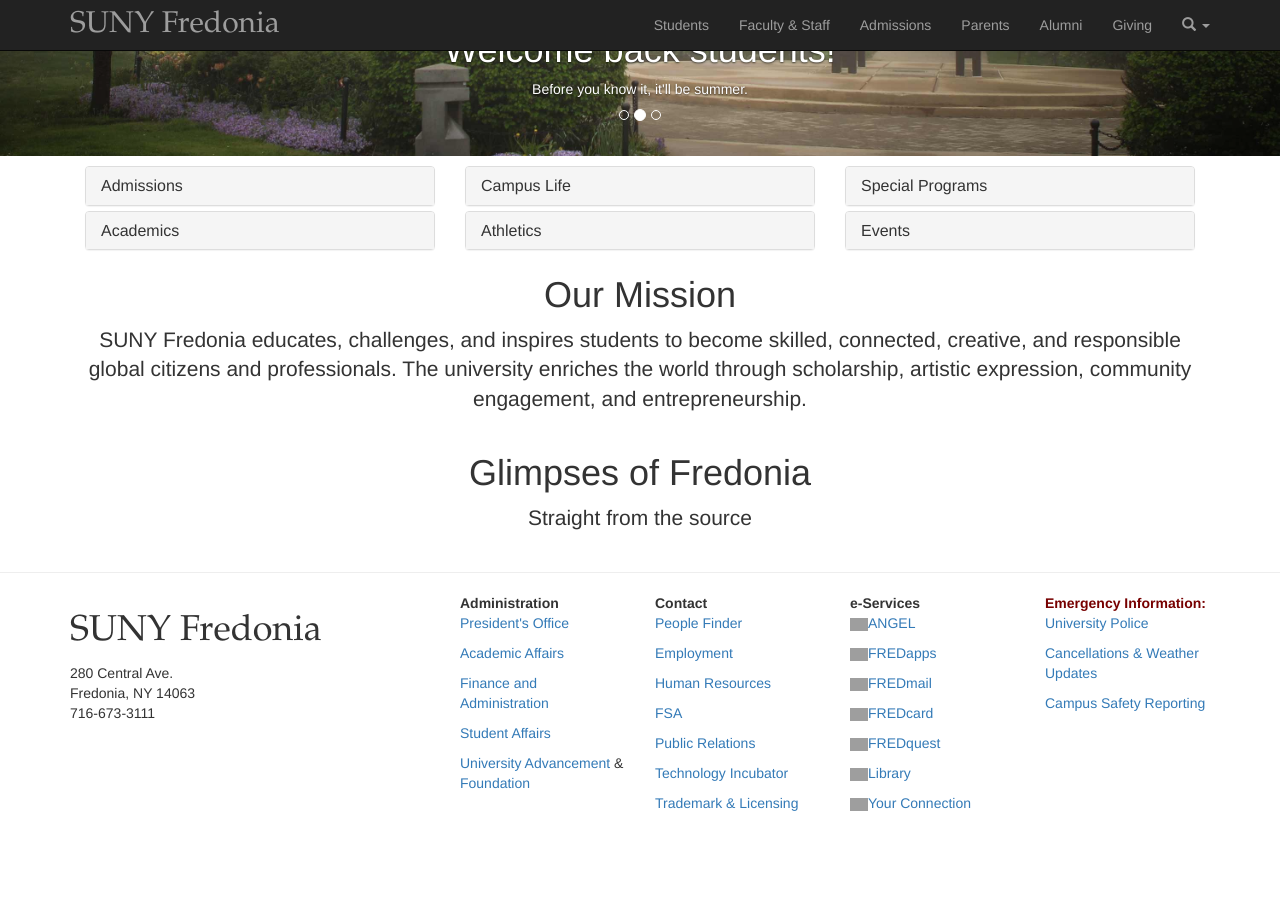
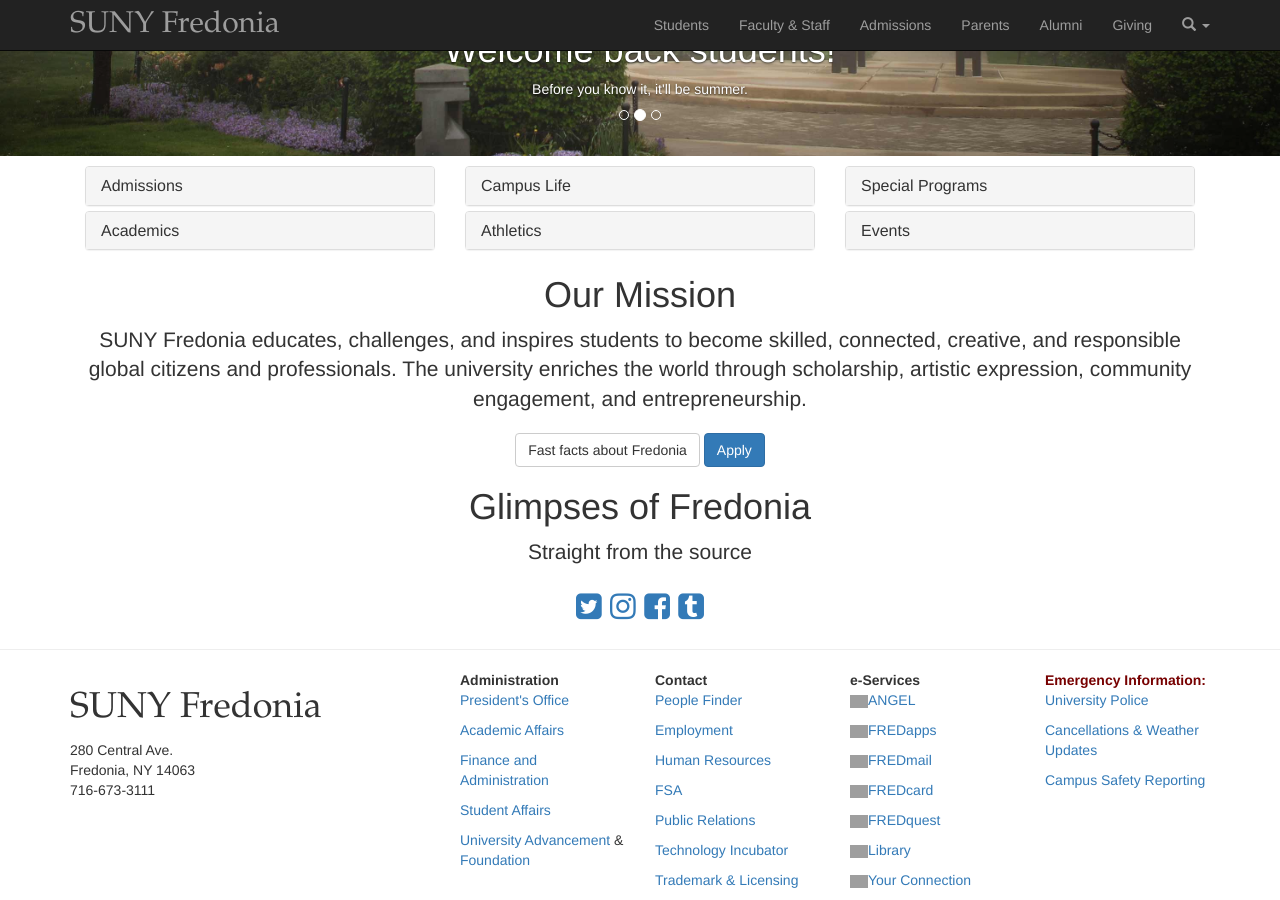
Before and after one commit to andreayaya/homepage, a Jekyll site: the page built from index.html, in a window 1280 px wide and 900 px high, scrolled down 744 px. Built offline with Jekyll 4.4.1, drawn with Linux system fonts in a browser that asks for light colours; nearby versions of some CDN libraries; before the commit the page ends 1567 px from its top, so only the background shows below that; some of the changed lines change nothing that is shown; grey boxes are pictures that could not be loaded.

Commit message:
Updating accourdion menus

```diff
--- /dev/null
+++ b/_includes/academics.html
@@ -0,0 +1,11 @@
+<p><a href="http://www.fredonia.edu/academicaffairs/sites.asp">Departments</a></p>
+<p><a href="http://www.fredonia.edu/catalog/programs">Programs &amp; Degrees</a></p>
+<p><a href="http://www.fredonia.edu/catalog">Catalog</a></p>
+<p><a href="http://www.fredonia.edu/library/">Library</a></p>
+<p><a href="http://www.fredonia.edu/coe/">College of Education</a></p>
+<p><a href="http://www.fredonia.edu/clas/">College of Liberal Arts &amp; Sciences</a></p>
+<p><a href="http://www.fredonia.edu/cvpa/">College of Visual &amp; Performing Arts</a></p>
+<p><a href="http://www.fredonia.edu/business/">School of Business</a></p>
+<p><a href="http://www.fredonia.edu/music/">School of Music</a></p>
+<p><a href="http://incubator.fredonia.edu/">Technology Incubator</a></p>
+<p><a href="http://www.fredonia.edu/registrar/calendar.asp">Academic Calendar</a></p>
--- a/_includes/admissions.html
+++ b/_includes/admissions.html
@@ -1 +1,6 @@
-This is a test!
+<p><a href="http://www.fredonia.edu/admissions/">Freshmen</a></p>
+<p><a href="http://www.fredonia.edu/admissions/transfer.asp">Transfer</a></p>
+<p><a href="http://www.fredonia.edu/internationaleducation/iss/">International Students</a></p>
+<p><a href="http://www.fredonia.edu/gradstudies/">Graduate Studies</a></p>
+<p><a href="http://www.fredonia.edu/orientation/index.asp">Orientation</a></p>
+<p><a href="http://video.realviewtv.com/education/fredonia/" target="_blank">Interactive Video Tour</a></p>
--- /dev/null
+++ b/_includes/athletics.html
@@ -0,0 +1,3 @@
+<a href="http://www.fredoniabluedevils.com"><img style="margin: -8px 0 -2px -6px;float:right;" src="http://www.fredonia.edu/_toplevel_files/images/bluedevils.png" alt="" width="120" height="85" /></a>
+<p><a href="http://www.fredoniabluedevils.com">Athletics website</a></p>
+<p><a href="http://www.fredoniabluedevils.com/calendar.aspx">Athletics Calendar</a></p>
--- /dev/null
+++ b/_includes/campus_life.html
@@ -0,0 +1,5 @@
+<p><a href="http://www.sunyfredoniabookstore.com/">Bookstore</a></p>
+<p><a href="http://fsa.fredonia.edu/DiningServices/FoodFinder">Food &amp; Dining</a></p>
+<p><a href="http://www.fredonia.edu/reslife/">Residence Life</a></p>
+<p><a href="http://sa.fredonia.edu">Student Association</a></p>
+<p><a href="https://fsu4u.fredonia.edu">FSU4U</a></p>
--- a/_includes/mission.html
+++ b/_includes/mission.html
@@ -1,4 +1,6 @@
 <div class="center-block">
 	<h1>Our Mission</h1>
 	<p class="lead">SUNY Fredonia educates, challenges, and inspires students to become skilled, connected, creative, and responsible global citizens and professionals. The university enriches the world through scholarship, artistic expression, community engagement, and entrepreneurship.</p>
+	<a href="/"><button type="button" class="btn btn-default dropdown-toggle" data-toggle="dropdown">Fast facts about Fredonia</button></a>
+  	<a href="/"><button type="button" class="btn btn-primary dropdown-toggle" data-toggle="dropdown">Apply</button></a>
 </div><!-- centered -->
--- a/_includes/social.html
+++ b/_includes/social.html
@@ -1,4 +1,7 @@
 <div class="center-block">
 	<h1>Glimpses of Fredonia</h1>
 	<p class="lead">Straight from the source</p>
+	<div class="socialicons">
+		<a href="http://www.twitter.com/sunyfredonia"><i class="fa fa-twitter-square"></i></a> <a href="http://www.instagram.com/sunyfredonia"><i class="fa fa-instagram"></i></a> <a href="http://www.facebook.com/sunyfredonia"><i class="fa fa-facebook-square"></i></a> <a href="http://sunyfredonia.tumblr.com"><i class="fa fa-tumblr-square"></i></a>
+	</div><!-- socialicons -->
 </div><!-- centered -->
--- /dev/null
+++ b/_includes/special_programs.html
@@ -0,0 +1,5 @@
+<p><a href="http://www.fredonia.edu/jterm">J-Term</a></p>
+<p><a href="http://www.fredonia.edu/summer/">Summer Sessions</a></p>
+<p><a href="http://www.fredonia.edu/internationaleducation/studyabroad/">Study Abroad</a></p>
+<p><a href="http://www.fredonia.edu/lifelong/noncredit.asp">Non-credit</a></p>
+<p><a href="http://www.fredonia.edu/lifelong/">Lifelong Learning</a></p>
--- a/css/style.css
+++ b/css/style.css
@@ -32,3 +32,8 @@
   margin-right: auto;
   text-align: center;
 }
+
+/**Social Icon group class**/
+.socialicons {
+font-size: 30px;
+}
--- a/index.html
+++ b/index.html
@@ -15,7 +15,7 @@
 				</div><!-- panel-heading -->
 				<div id="collapseOne" class="panel-collapse collapse">
 			  		<div class="panel-body">
-						Anim pariatur cliche reprehenderit, enim eiusmod high life accusamus terry richardson ad squid. 3 wolf moon officia aute, non cupidatat skateboard dolor brunch. Food truck quinoa nesciunt laborum eiusmod. Brunch 3 wolf moon tempor, sunt aliqua put a bird on it squid single-origin coffee nulla assumenda shoreditch et. Nihil anim keffiyeh helvetica, craft beer labore wes anderson cred nesciunt sapiente ea proident. Ad vegan excepteur butcher vice lomo. Leggings occaecat craft beer farm-to-table, raw denim aesthetic synth nesciunt you probably haven't heard of them accusamus labore sustainable VHS.
+						{% include admissions.html %}
 			  		</div><!-- panel-body -->
 				</div><!-- panel-collapse collapse -->
 		  	</div><!-- panel panel-default -->
@@ -29,13 +29,12 @@
 				</div><!-- panel-heading -->
 				<div id="collapseTwo" class="panel-collapse collapse">
 			  		<div class="panel-body">
-						Anim pariatur cliche reprehenderit, enim eiusmod high life accusamus terry richardson ad squid. 3 wolf moon officia aute, non cupidatat skateboard dolor brunch. Food truck quinoa nesciunt laborum eiusmod. Brunch 3 wolf moon tempor, sunt aliqua put a bird on it squid single-origin coffee nulla assumenda shoreditch et. Nihil anim keffiyeh helvetica, craft beer labore wes anderson cred nesciunt sapiente ea proident. Ad vegan excepteur butcher vice lomo. Leggings occaecat craft beer farm-to-table, raw denim aesthetic synth nesciunt you probably haven't heard of them accusamus labore sustainable VHS.
+						{% include academics.html %}
 			  		</div><!-- panel-body -->
 				</div><!-- panel-collapse collapse -->
 		  	</div><!-- panel panel-default -->
 		</div><!-- accordion -->
 	</div><!-- col-md-4 -->
-
 	<div class="col-md-4">
 		<div class="panel-group" id="accordion">
 			<div class="panel panel-default">
@@ -48,7 +47,7 @@
 				</div><!-- panel-heading -->
 				<div id="collapseThree" class="panel-collapse collapse">
 			  		<div class="panel-body">
-						Anim pariatur cliche reprehenderit, enim eiusmod high life accusamus terry richardson ad squid. 3 wolf moon officia aute, non cupidatat skateboard dolor brunch. Food truck quinoa nesciunt laborum eiusmod. Brunch 3 wolf moon tempor, sunt aliqua put a bird on it squid single-origin coffee nulla assumenda shoreditch et. Nihil anim keffiyeh helvetica, craft beer labore wes anderson cred nesciunt sapiente ea proident. Ad vegan excepteur butcher vice lomo. Leggings occaecat craft beer farm-to-table, raw denim aesthetic synth nesciunt you probably haven't heard of them accusamus labore sustainable VHS.
+						{% include campus_life.html %}
 			  		</div><!-- panel-body -->
 				</div><!-- panel-collapse collapse -->
 		  	</div><!-- panel panel-default -->
@@ -62,13 +61,12 @@
 				</div><!-- panel-heading -->
 				<div id="collapseFour" class="panel-collapse collapse">
 			  		<div class="panel-body">
-						Anim pariatur cliche reprehenderit, enim eiusmod high life accusamus terry richardson ad squid. 3 wolf moon officia aute, non cupidatat skateboard dolor brunch. Food truck quinoa nesciunt laborum eiusmod. Brunch 3 wolf moon tempor, sunt aliqua put a bird on it squid single-origin coffee nulla assumenda shoreditch et. Nihil anim keffiyeh helvetica, craft beer labore wes anderson cred nesciunt sapiente ea proident. Ad vegan excepteur butcher vice lomo. Leggings occaecat craft beer farm-to-table, raw denim aesthetic synth nesciunt you probably haven't heard of them accusamus labore sustainable VHS.
+						{% include athletics.html %}
 			  		</div><!-- panel-body -->
 				</div><!-- panel-collapse collapse -->
 		  	</div><!-- panel panel-default -->
 		</div><!-- accordion -->
 	</div><!-- col-md-4 -->
-
 	<div class="col-md-4">
 		<div class="panel-group" id="accordion">
 			<div class="panel panel-default">
@@ -81,7 +79,7 @@
 				</div><!-- panel-heading -->
 				<div id="collapseFive" class="panel-collapse collapse">
 			  		<div class="panel-body">
-						Anim pariatur cliche reprehenderit, enim eiusmod high life accusamus terry richardson ad squid. 3 wolf moon officia aute, non cupidatat skateboard dolor brunch. Food truck quinoa nesciunt laborum eiusmod. Brunch 3 wolf moon tempor, sunt aliqua put a bird on it squid single-origin coffee nulla assumenda shoreditch et. Nihil anim keffiyeh helvetica, craft beer labore wes anderson cred nesciunt sapiente ea proident. Ad vegan excepteur butcher vice lomo. Leggings occaecat craft beer farm-to-table, raw denim aesthetic synth nesciunt you probably haven't heard of them accusamus labore sustainable VHS.
+						{% include special_programs.html %}
 			  		</div><!-- panel-body -->
 				</div><!-- panel-collapse collapse -->
 		  	</div><!-- panel panel-default -->
```
Also changed, not shown: 2 other files.
